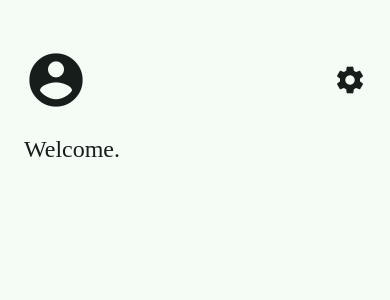
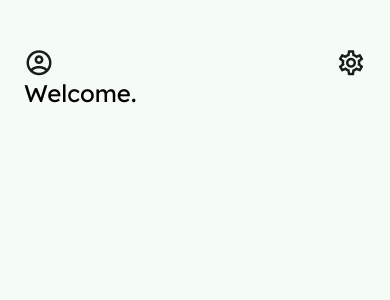
Before and after one commit to elnapratupc/AWUGIII, a React Native app in the folder morfilm/: screen / in a window 390 px wide. Shown: the top 300 px of the page. Built offline with nearby package versions, Linux system fonts and the light colour scheme.

Commit message:
Icons_typography

```diff
--- a/morfilm/App.js
+++ b/morfilm/App.js
@@ -1,10 +1,24 @@
-import React from 'react';
+import React, { useState, useEffect } from 'react';
 import { SafeAreaView } from 'react-native';
+import * as Font from 'expo-font';
 import HomeScreen from './screens/homescreen';
 
 const App = () => {
+  const [fontsLoaded, setFontsLoaded] = useState(false);
+
+  useEffect(() => {
+    Font.loadAsync({
+      'LexendDeca-Regular': require('./assets/fonts/static/LexendDeca-Regular.ttf'),
+      'LexendDeca-Medium': require('./assets/fonts/static/LexendDeca-Medium.ttf'),
+      'LexendDeca-SemiBold': require('./assets/fonts/static/LexendDeca-SemiBold.ttf'),
+      'LexendDeca-Bold': require('./assets/fonts/static/LexendDeca-Bold.ttf'),
+    }).then(() => setFontsLoaded(true));
+  }, []);
+
+  if (!fontsLoaded) return null; // Espera a que es carreguin les fonts
+
   return (
-    <SafeAreaView>
+    <SafeAreaView style={{ flex: 1 }}>
       <HomeScreen />
     </SafeAreaView>
   );
--- a/morfilm/screens/homescreen.js
+++ b/morfilm/screens/homescreen.js
@@ -1,6 +1,8 @@
 import React from 'react';
 import { View, Text, StyleSheet, SafeAreaView, Dimensions } from 'react-native';
-import Icon from 'react-native-vector-icons/MaterialIcons';
+import Icon from 'react-native-vector-icons/MaterialCommunityIcons';
+import { textStyles } from '../theme/typography';
+
 
 const { width: SCREEN_WIDTH, height: SCREEN_HEIGHT } = Dimensions.get('window');
 
@@ -10,11 +12,14 @@ const HomeScreen = () => {
     <SafeAreaView style={styles.outerContainer}>
       <View style={styles.innerContainer}>
         <View style={styles.topBar}>
-          <Icon name="account-circle" size={64} color="#171d1a" />
-          <Icon name="settings" size={32} color="#171d1a" />
-        </View>
+        <Icon name="account-circle-outline" size={30} color="#171d1a" />
+        <Icon name="cog-outline" size={30} color="#171d1a" />
+          </View>
 
-        <Text style={styles.welcome}>Welcome.</Text>
+        <Text style={textStyles.headlineSmall}>
+        Welcome.
+        </Text>
+
       </View>
     </SafeAreaView>
   );
@@ -39,13 +44,7 @@ const styles = StyleSheet.create({
     justifyContent: 'space-between',
     alignItems: 'center',
   },
-  welcome: {
-    marginTop: 24,
-    fontSize: 24,               // ✅ fontSize correcte
-    fontFamily: 'Lexend Deca',  // ✅ font del tema
-    fontWeight: '400',          // Regular
-    color: '#171d1a',
-  }
+
 
 });
 
--- /dev/null
+++ b/morfilm/theme/typography.js
@@ -0,0 +1,96 @@
+export const textStyles = {
+    displayLarge: {
+      fontFamily: 'RubikMonoOne-Regular',
+      fontSize: 57,
+      fontWeight: '400',
+      letterSpacing: -0.25,
+    },
+    displayMedium: {
+      fontFamily: 'RubikMonoOne-Regular',
+      fontSize: 45,
+      fontWeight: '400',
+      letterSpacing: 0,
+    },
+    displaySmall: {
+      fontFamily: 'RubikMonoOne-Regular',
+      fontSize: 36,
+      fontWeight: '400',
+      letterSpacing: 0,
+    },
+
+    headlineLarge: {
+      fontFamily: 'LexendDeca-Regular',
+      fontSize: 32,
+      fontWeight: '400',
+      letterSpacing: 0,
+    },
+    headlineMedium: {
+      fontFamily: 'LexendDeca-Regular',
+      fontSize: 28,
+      fontWeight: '400',
+      letterSpacing: 0,
+    },
+    headlineSmall: {
+      fontFamily: 'LexendDeca-Regular',
+      fontSize: 24,
+      fontWeight: '400',
+      letterSpacing: 0,
+    },
+
+    bodyLarge: {
+      fontFamily: 'LexendDeca-Regular',
+      fontSize: 16,
+      fontWeight: '400',
+      letterSpacing: 0.5,
+    },
+    bodyMedium: {
+      fontFamily: 'LexendDeca-Regular',
+      fontSize: 14,
+      fontWeight: '400',
+      letterSpacing: 0.25,
+    },
+    bodySmall: {
+      fontFamily: 'LexendDeca-Regular',
+      fontSize: 12,
+      fontWeight: '400',
+      letterSpacing: 0.4,
+    },
+
+    labelLarge: {
+      fontFamily: 'LexendDeca-Medium',
+      fontSize: 14,
+      fontWeight: '500',
+      letterSpacing: 0.1,
+    },
+    labelMedium: {
+      fontFamily: 'LexendDeca-Medium',
+      fontSize: 12,
+      fontWeight: '500',
+      letterSpacing: 0.5,
+    },
+    labelSmall: {
+      fontFamily: 'LexendDeca-Medium',
+      fontSize: 11,
+      fontWeight: '500',
+      letterSpacing: 0.5,
+    },
+
+    titleLarge: {
+      fontFamily: 'LexendDeca-Regular',
+      fontSize: 22,
+      fontWeight: '400',
+      letterSpacing: 0,
+    },
+    titleMedium: {
+      fontFamily: 'LexendDeca-Medium',
+      fontSize: 16,
+      fontWeight: '500',
+      letterSpacing: 0.15,
+    },
+    titleSmall: {
+      fontFamily: 'LexendDeca-Medium',
+      fontSize: 14,
+      fontWeight: '500',
+      letterSpacing: 0.1,
+    },
+  };
```
